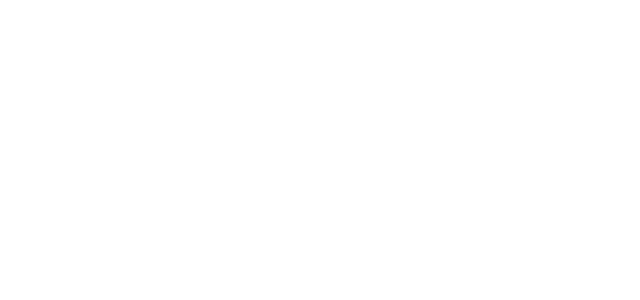
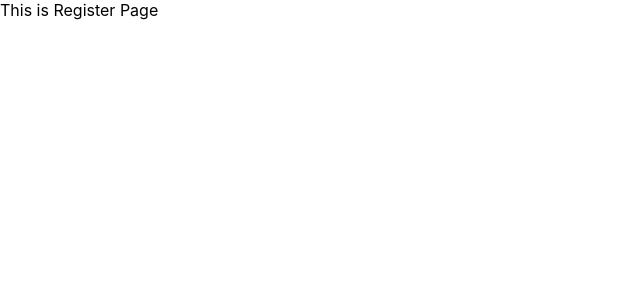
Before and after one commit to laurynvar/project-exam, a React (Create React App) app: page /register in a window 1280 px wide. Before the commit this address had no page. Shown: the top 300 px of the page, without its empty margins (0-640 px from the left). Built offline with nearby package versions, Linux system fonts and the light colour scheme.

Commit message:
Register component & route created

```diff
--- a/src/App.js
+++ b/src/App.js
@@ -2,12 +2,14 @@
 import { Routes, Route } from "react-router-dom";
 import { HomePage } from "./components/Home";
 import { Login } from "./components/Login";
+import { Register } from "./components/Register";
 
 function App() {
   return (
     <Routes>
       <Route element={<HomePage />} path="/" />
       <Route element={<Login />} path="login" />
+      <Route element={<Register />} path="register" />
     </Routes>
   );
 }
--- /dev/null
+++ b/src/components/Register.jsx
@@ -0,0 +1,3 @@
+export const Register = () => {
+  return <div>This is Register Page</div>;
+};
```
